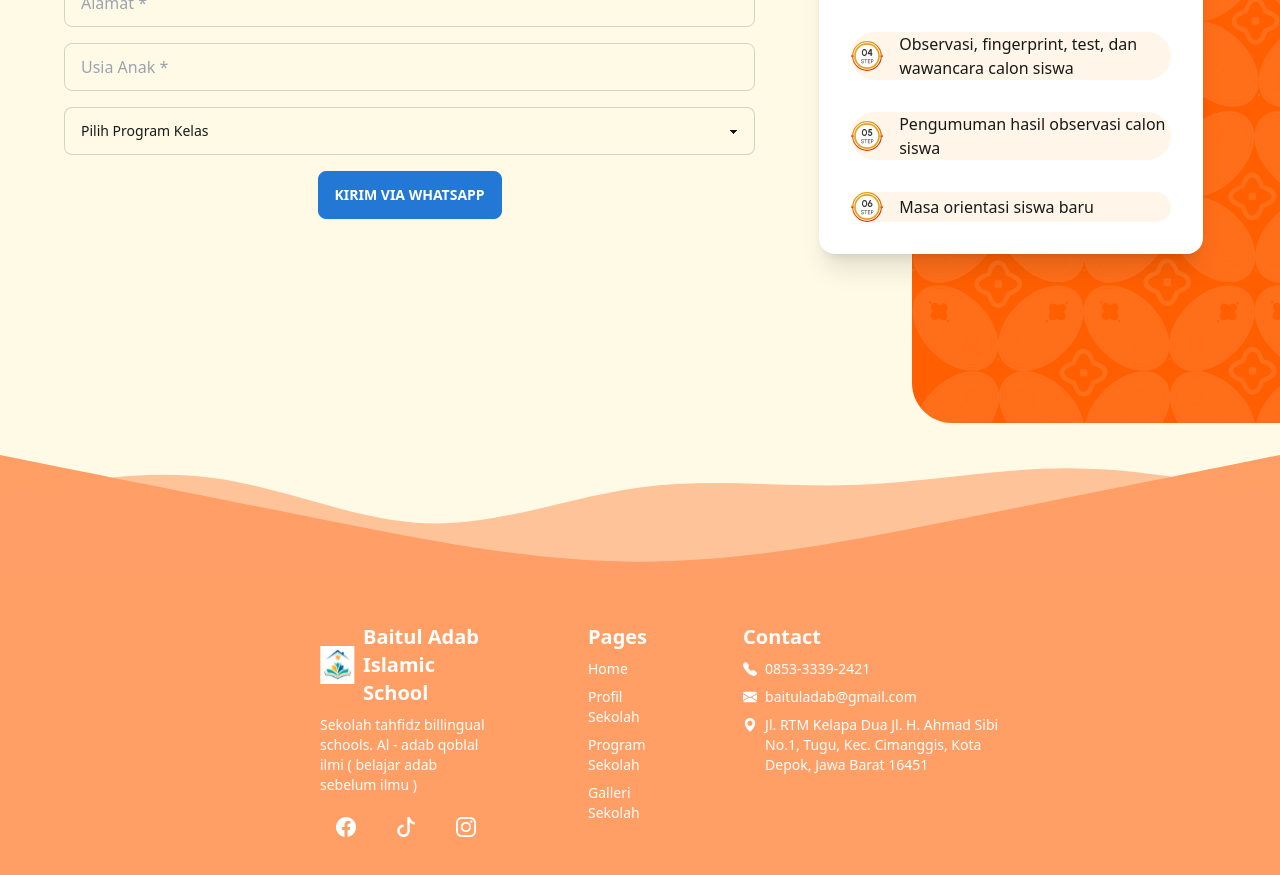
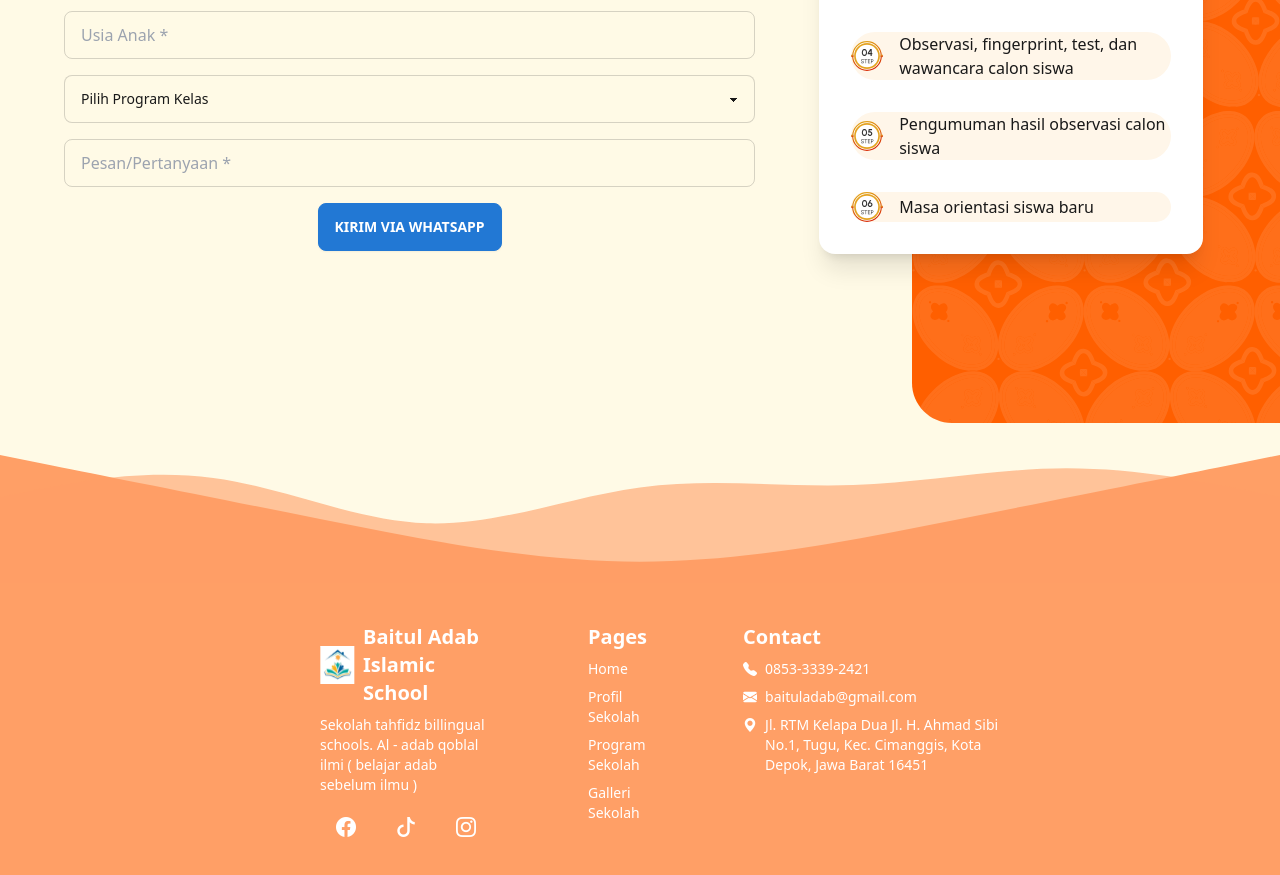
Before and after one commit to marmdhn/baitul-adab-react, a React (Create React App) app: page /contact-us in a window 1280 px wide. Shown: the part 2760-3635 px from the top of the page. Built offline with nearby package versions, Linux system fonts and the light colour scheme.

Commit message:
refactor: add form

```diff
--- a/src/pages/contact-us/pendaftaranForm.tsx
+++ b/src/pages/contact-us/pendaftaranForm.tsx
@@ -10,6 +10,7 @@ export default function PendaftaranForm() {
     alamat: "",
     usiaAnak: "",
     programKelas: "",
+    pesan: "",
   });
 
   const handleChange = (e: { target: { name: string; value: string } }) => {
@@ -29,8 +30,9 @@ export default function PendaftaranForm() {
       alamat,
       usiaAnak,
       programKelas,
+      pesan,
     } = formData;
-    const message = `Nama Calon Siswa: ${namaCalonSiswa}%0aNama Orang Tua/Wali: ${namaOrangTua}%0aNomor WhatsApp: ${nomorWhatsApp}%0aAlamat: ${alamat}%0aUsia Anak: ${usiaAnak}%0aProgram Kelas: ${programKelas}`;
+    const message = `Nama Calon Siswa: ${namaCalonSiswa}%0aNama Orang Tua/Wali: ${namaOrangTua}%0aNomor WhatsApp: ${nomorWhatsApp}%0aAlamat: ${alamat}%0aUsia Anak: ${usiaAnak}%0aProgram Kelas: ${programKelas}%0aPesan: ${pesan}`;
     const whatsappURL = `https://wa.me/6285333392421?text=${message}`;
     window.open(whatsappURL, "_blank");
   };
@@ -93,6 +95,14 @@ export default function PendaftaranForm() {
             Kindergarten Plus Daycare
           </option>
         </select>
+        <input
+          type="text"
+          name="pesan"
+          value={formData.pesan}
+          onChange={handleChange}
+          placeholder="Pesan/Pertanyaan *"
+          className="input input-bordered bg-transparent w-full text-neutral"
+        />
         <button type="submit" className="btn btn-primary text-white mx-auto">
           KIRIM VIA WHATSAPP
         </button>
```
